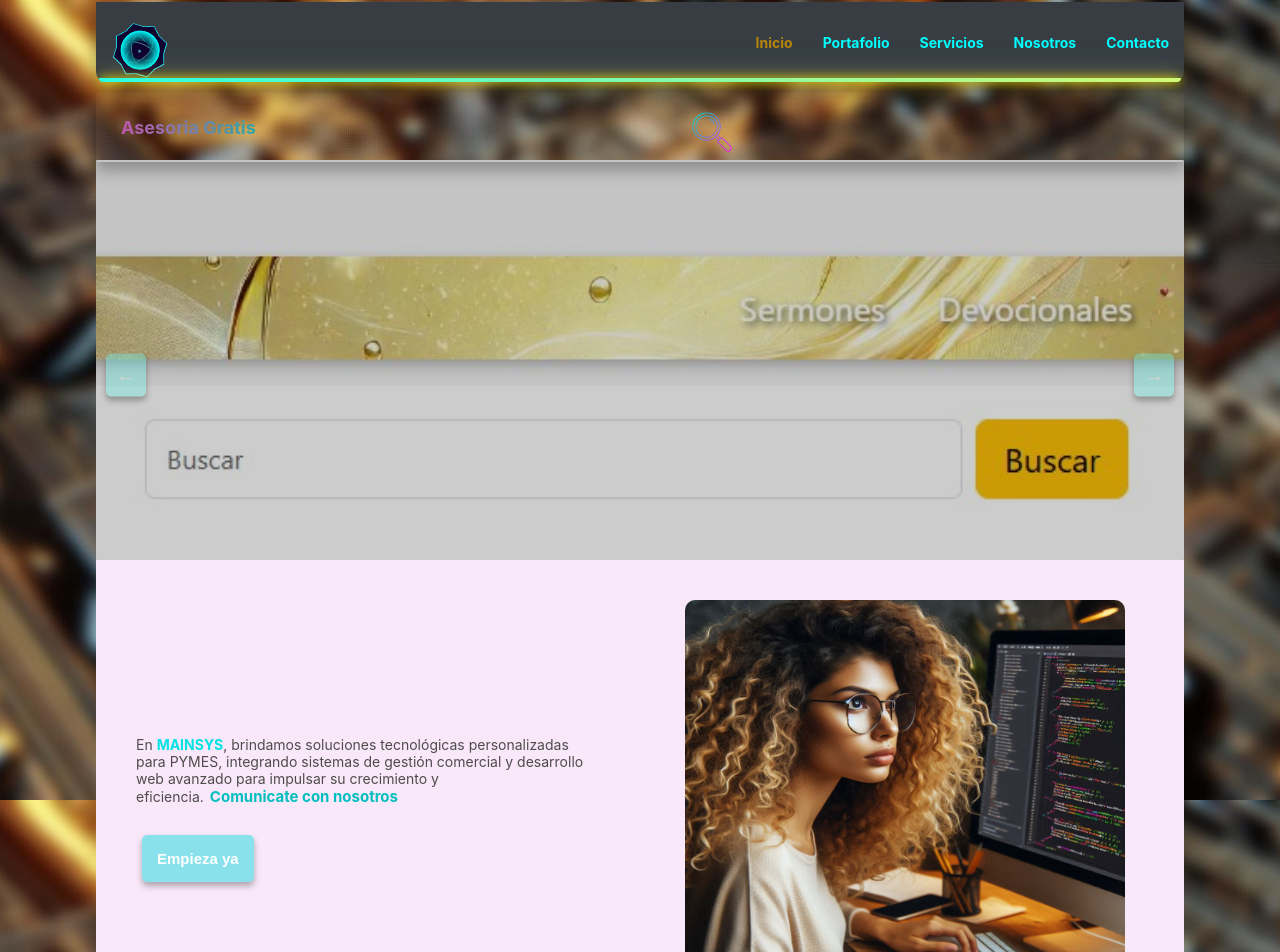
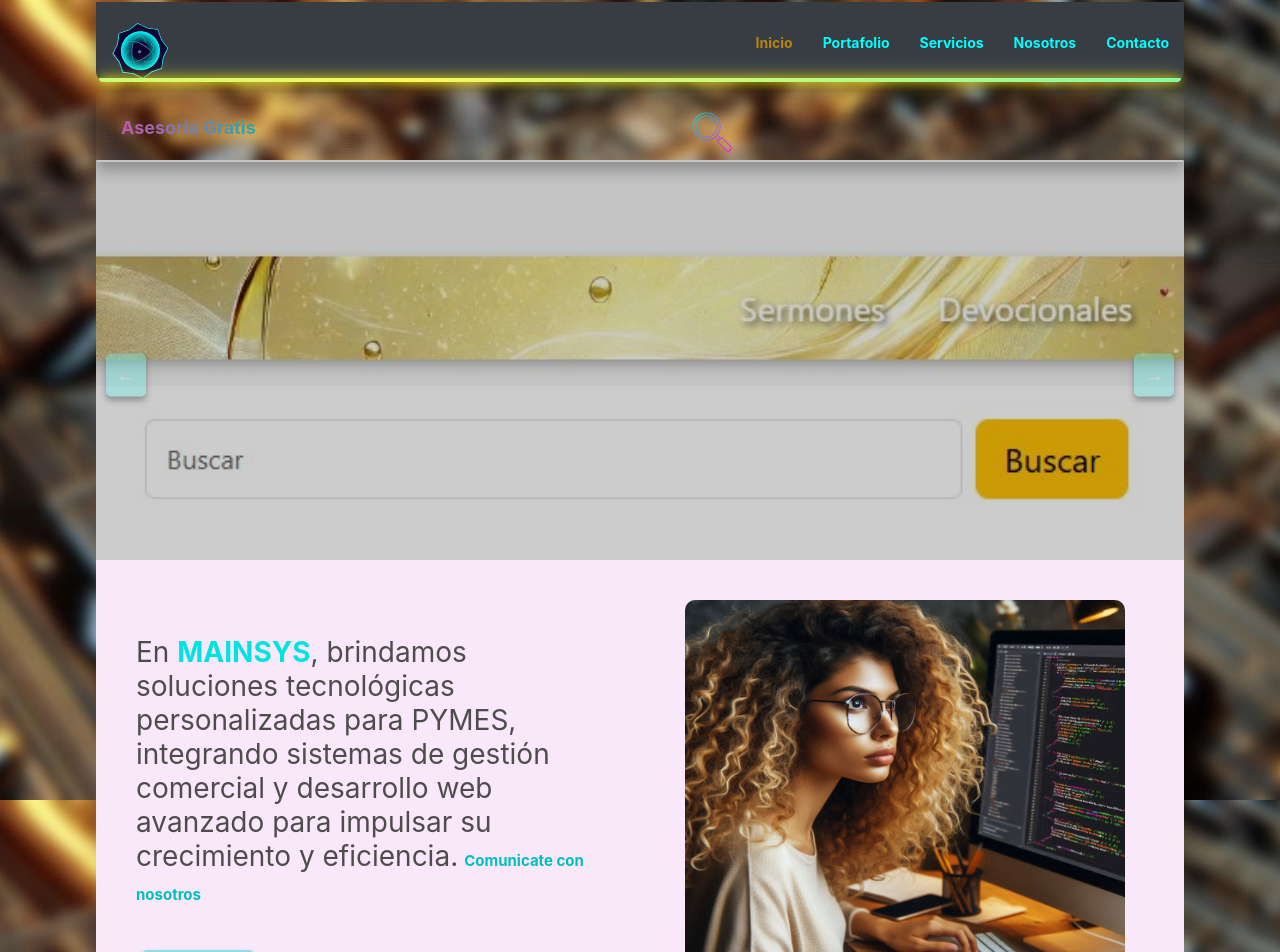
Before and after one commit to Lilisp16/portafolio-react, a React (Create React App) app: page /portafolio-react/inicio in a window 1280 px wide. Shown: the top 952 px of the page. Built offline with nearby package versions, Linux system fonts and the light colour scheme.

Commit message:
alineación y estilo mejorado vista servicios2

```diff
--- a/src/components/Servicios.js
+++ b/src/components/Servicios.js
@@ -123,7 +123,7 @@ const Servicios = () => {
       <section id="service_d" className='service_d'>
       <div className="intro-service">
         <h2 className='h2d'>Dominio y Email Empresarial</h2>
-        <p className='offered'>
+        <p>
         Ofrecemos servicios completos para adquirir tu dominio personalizado y cuentas de correo profesional
         </p>
       </div>
--- a/src/index.css
+++ b/src/index.css
@@ -1149,7 +1149,7 @@ h4 {
 }
 
 p {
-  font-size: 20px;
+  font-size: 28px;
   color: #555;
 }
 
@@ -1209,7 +1209,7 @@ p {
 
 
 p {
-  font-size: 14px;
+  font-size: 28px;
   color: #555;
 }
 
@@ -1241,20 +1241,21 @@ p {
 }
 
 .cards-container {
-  display: flex;
+   display: flex;
   flex-wrap: wrap;
   justify-content: center;
   gap: 20px;
+  margin-top: 30px;
 }
 
 
 .service_d {
   display: flex;
-  flex-wrap: wrap;
-  gap: 20px;
-  justify-content: center;
-  background-color: #27ae5f88; /* Verde para Dominio */
+  flex-direction: column;
+  align-items: center;
+  background-color: #27ae5f88;
   padding: 40px;
+  text-align: center;
 }
 
 .service-card {
```
